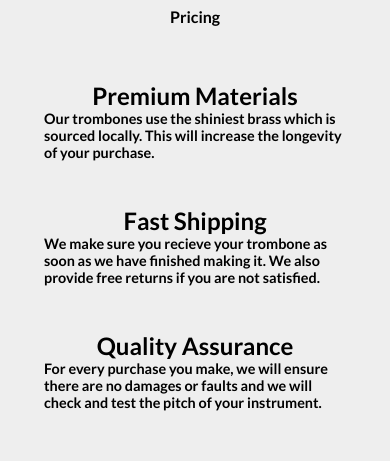
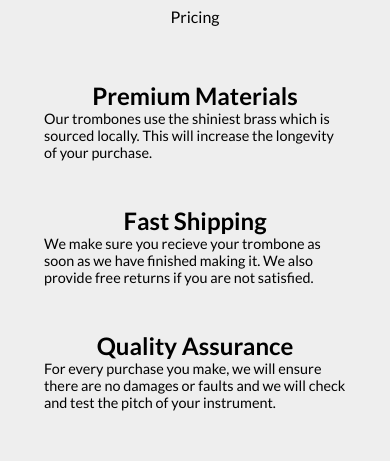
Before and after one commit to PDochev/freeCodeCamp-Responsive-Web-Design, a plain HTML site: page Project 4. Product Landing Page/index.html in a window 390 px wide. Shown: the part 316-777 px from the top of the page. Drawn offline with Linux system fonts and the light colour scheme.

Commit message:
product page responsive

```diff
--- a/Project 4. Product Landing Page/styles.css
+++ b/Project 4. Product Landing Page/styles.css
@@ -1,4 +1,4 @@
-@import url("https://fonts.googleapis.com/css2?family=Lato:ital,wght@0,700;1,400&display=swap");
+@import url("https://fonts.googleapis.com/css2?family=Lato:wght@300;400;700&display=swap");
 
 * {
   font-family: "Lato", sans-serif;
@@ -11,6 +11,10 @@ body {
 }
 .logo {
   width: 60vw;
+}
+
+p {
+  font-weight: 400;
 }
 
 #header-img {
@@ -48,7 +52,7 @@ a {
   font-weight: 400;
   text-decoration: none;
   color: #000;
-  align-items: flex-end;
+  /* align-items: flex-end; */
 }
 
 li {
@@ -80,13 +84,10 @@ li {
   border: 0;
   background-color: #f1c40f;
   padding: 0 20px;
-
+  font-weight: 700;
   font-size: 1em;
-  font-weight: 700;
   text-transform: uppercase;
-
   border-radius: 2px;
-
   cursor: pointer;
 }
 
@@ -181,9 +182,7 @@ iframe {
   font-size: 1em;
   font-weight: 400;
   text-transform: uppercase;
-
   border-radius: 2px;
-
   cursor: pointer;
 }
 
@@ -263,7 +262,7 @@ footer > ul > li {
 
   .desc p {
     font-size: 0.9rem;
-    font-weight: lighter;
+    font-weight: 400;
   }
 
   #pricing {
@@ -274,7 +273,11 @@ footer > ul > li {
   }
 
   .product {
-    width: 70%;
+    width: 65%;
+  }
+
+  #hero h2 {
+    width: 90%;
   }
 
   footer ul {
```
